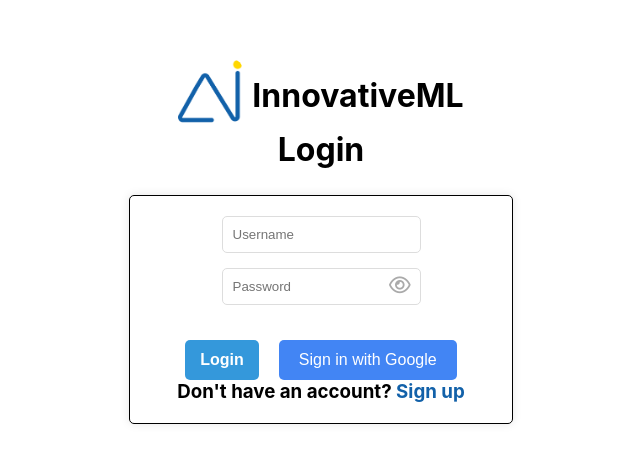
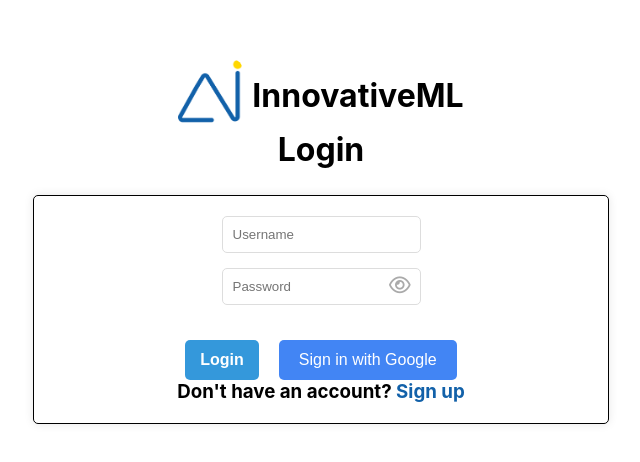
Before and after one commit to AhmadSerhall/innovativeML, a React (Create React App) app in the folder frontend/: page /login in a window 1280 px wide. Shown: the part 148-610 px from the top of the page, without its empty margins (319-959 px from the left). Built offline with nearby package versions, Linux system fonts and the light colour scheme.

Commit message:
frontend -- increased the width of the login container

```diff
--- a/frontend/src/pages/Login/style.css
+++ b/frontend/src/pages/Login/style.css
@@ -15,7 +15,8 @@
     margin-bottom: 2%;
   }
   .login-form {
-    width: 30vw;
+    width: 45vw;
+    /* height:35vh; */
     padding: 20px;
     border: 1px solid black;
     border-radius: 5px;
```
